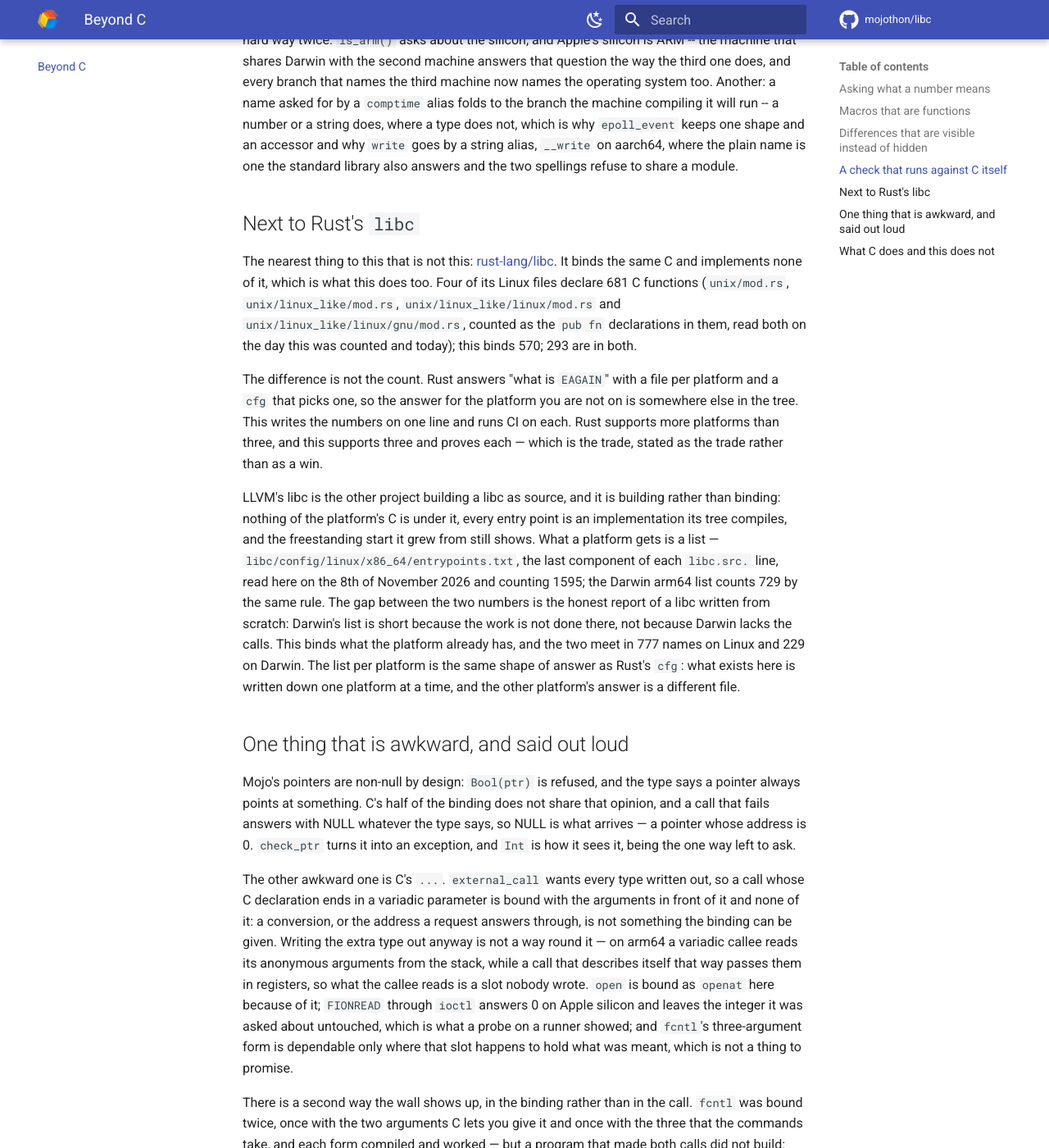
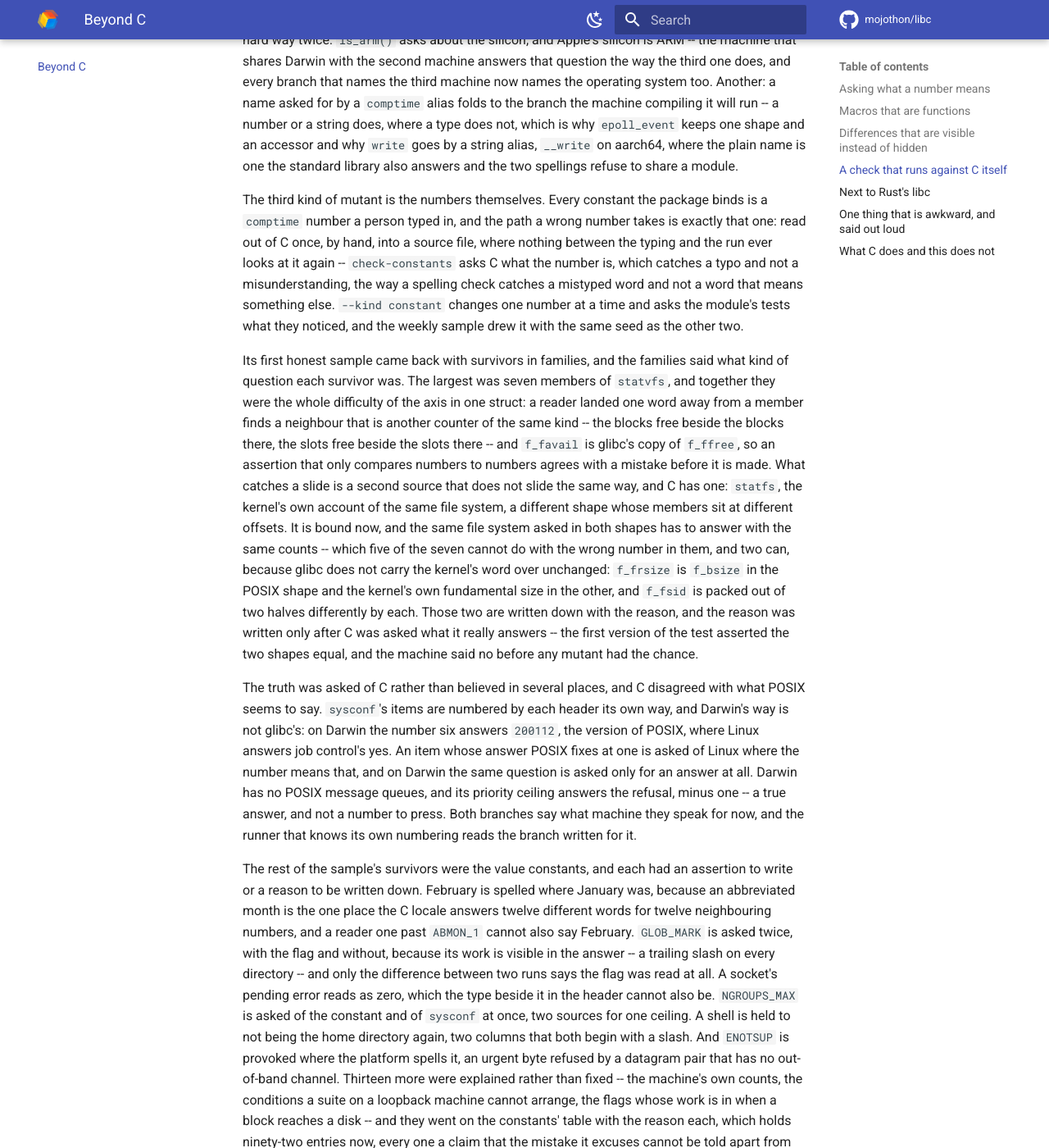
Before and after one commit to mojothon/libc, an MkDocs documentation site: the page built from docs/beyond-c.md, in a window 1280 px wide and 1400 px high, scrolled down 17544 px. Shown: the whole window at 82% size. Built offline with MkDocs 1.6.1 and Material for MkDocs 9.7.7, drawn with Linux system fonts in a browser that asks for light colours; comment, search, counter and statistics services are not loaded; some of the changed text lies outside the part shown.

Commit message:
docs: the third axis has a story, and it is the numbers'
The symbol axis and the order axis each have their telling in
`beyond-c.md`, and the constants' axis had none -- the kind whose
survivors were the subject of the last two weeks of work. The telling
goes where the third machine's does: the seven offsets that only a
second shape of the question could catch, the header that numbers its
own items and the answers C really gives on Darwin, the value
constants with an assertion each, the thirteen written down with the
reason each, and the sweep's own lie -- `4` the first digit of
`4103` -- with the check that keeps the walk honest.

```diff
--- a/docs/beyond-c.md
+++ b/docs/beyond-c.md
@@ -871,6 +871,94 @@ and why `write` goes by a string alias, `__write` on aarch64, where the
 plain name is one the standard library also answers and the two spellings
 refuse to share a module.
 
+The third kind of mutant is the numbers themselves. Every constant the
+package binds is a `comptime` number a person typed in, and the path a wrong
+number takes is exactly that one: read out of C once, by hand, into a source
+file, where nothing between the typing and the run ever looks at it again --
+`check-constants` asks C what the number is, which catches a typo and not a
+misunderstanding, the way a spelling check catches a mistyped word and not a
+word that means something else. `--kind constant` changes one number at a
+time and asks the module's tests what they noticed, and the weekly sample
+drew it with the same seed as the other two.
+
+Its first honest sample came back with survivors in families, and the
+families said what kind of question each survivor was. The largest was seven
+members of `statvfs`, and together they were the whole difficulty of the
+axis in one struct: a reader landed one word away from a member finds a
+neighbour that is another counter of the same kind -- the blocks free beside
+the blocks there, the slots free beside the slots there -- and `f_favail` is
+glibc's copy of `f_ffree`, so an assertion that only compares numbers to
+numbers agrees with a mistake before it is made. What catches a slide is a
+second source that does not slide the same way, and C has one: `statfs`, the
+kernel's own account of the same file system, a different shape whose
+members sit at different offsets. It is bound now, and the same file system
+asked in both shapes has to answer with the same counts -- which five of the
+seven cannot do with the wrong number in them, and two can, because glibc
+does not carry the kernel's word over unchanged: `f_frsize` is `f_bsize` in
+the POSIX shape and the kernel's own fundamental size in the other, and
+`f_fsid` is packed out of two halves differently by each. Those two are
+written down with the reason, and the reason was written only after C was
+asked what it really answers -- the first version of the test asserted the
+two shapes equal, and the machine said no before any mutant had the chance.
+
+The truth was asked of C rather than believed in several places, and C
+disagreed with what POSIX seems to say. `sysconf`'s items are numbered by
+each header its own way, and Darwin's way is not glibc's: on Darwin the
+number six answers `200112`, the version of POSIX, where Linux answers job
+control's yes. An item whose answer POSIX fixes at one is asked of Linux
+where the number means that, and on Darwin the same question is asked only
+for an answer at all. Darwin has no POSIX message queues, and its priority
+ceiling answers the refusal, minus one -- a true answer, and not a number to
+press. Both branches say what machine they speak for now, and the runner
+that knows its own numbering reads the branch written for it.
+
+The rest of the sample's survivors were the value constants, and each had
+an assertion to write or a reason to be written down. February is spelled
+where January was, because an abbreviated month is the one place the C
+locale answers twelve different words for twelve neighbouring numbers, and
+a reader one past `ABMON_1` cannot also say February. `GLOB_MARK` is asked
+twice, with the flag and without, because its work is visible in the answer
+-- a trailing slash on every directory -- and only the difference between two
+runs says the flag was read at all. A socket's pending error reads as zero,
+which the type beside it in the header cannot also be. `NGROUPS_MAX` is
+asked of the constant and of `sysconf` at once, two sources for one ceiling.
+A shell is held to not being the home directory again, two columns that
+both begin with a slash. And `ENOTSUP` is provoked where the platform spells
+it, an urgent byte refused by a datagram pair that has no out-of-band
+channel. Thirteen more were explained rather than fixed -- the machine's
+own counts, the conditions a suite on a loopback machine cannot arrange,
+the flags whose work is in when a block reaches a disk -- and they went on
+the constants' table with the reason each, which holds ninety-two entries
+now, every one a claim that the mistake it excuses cannot be told apart
+from the truth by anything this suite can ask.
+
+One of the twenty-two was not a survivor at all but the sweep lying about
+a number. A branch's answer was found by the first occurrence of its text,
+and a short answer is often a substring of a longer one earlier in the
+chain: `4` is the first digit of `4103`, which is what Darwin answers for
+`SO_ERROR` where Linux answers `4`. The mutation landed in the branch the
+compiling machine never reads, and every verdict that followed -- the
+survivor, the reason written for it -- was a verdict about a number nothing
+adds up. The branches are walked in order now, each answer found after the
+branch before it, and the walk is itself a claim that something checks:
+`check-walk` asks, of every constant mutant, that the literal the mistake
+changes is the one the mutant names, which is a question of regexes and
+costs seconds; the tables' own check asks it too; and the check that runs
+against a broken tree puts the walk back the way it was wrong and wants the
+answer in red. Eight mutants land somewhere else when the walk takes the
+first hit, and all eight are the same shape: a Darwin number whose digits
+begin where a Linux number ends.
+
+With that, the sample's question of the constants' axis is answered the
+way the other two axes are: forty-eight mutants drawn by the weekly seed
+come back twenty-four caught and twenty-four written down, and not one
+survived. The axis is still sampled rather than swept -- five hundred and
+ninety-six constants, a few more than the calls themselves, each mutant a
+compile and a run -- so a full sweep is half a machine's day, and the
+fraction is what the week can ask. What the fraction has already shown is
+that the numbers needed a second source each, and the sources are bound
+now.
+
 ## Next to Rust's `libc`
 
 The nearest thing to this that is not this: [rust-lang/libc](
```
Also changed, not shown: 1 other file.
